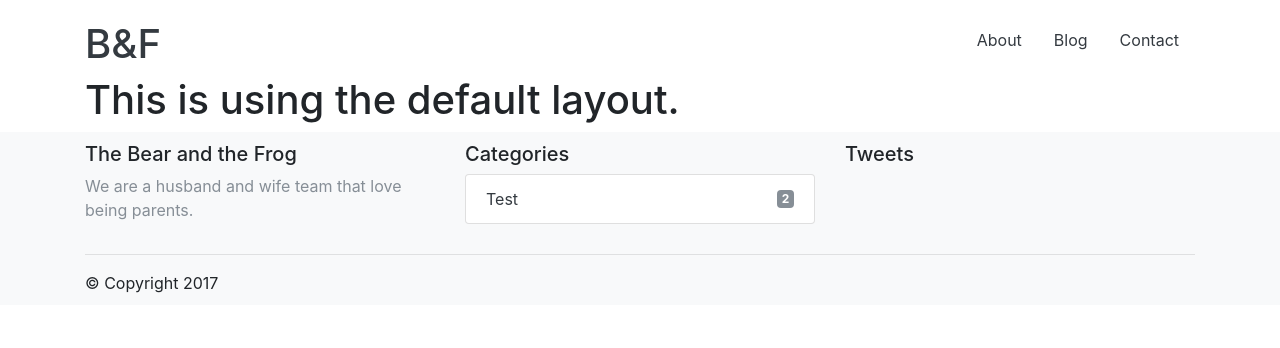
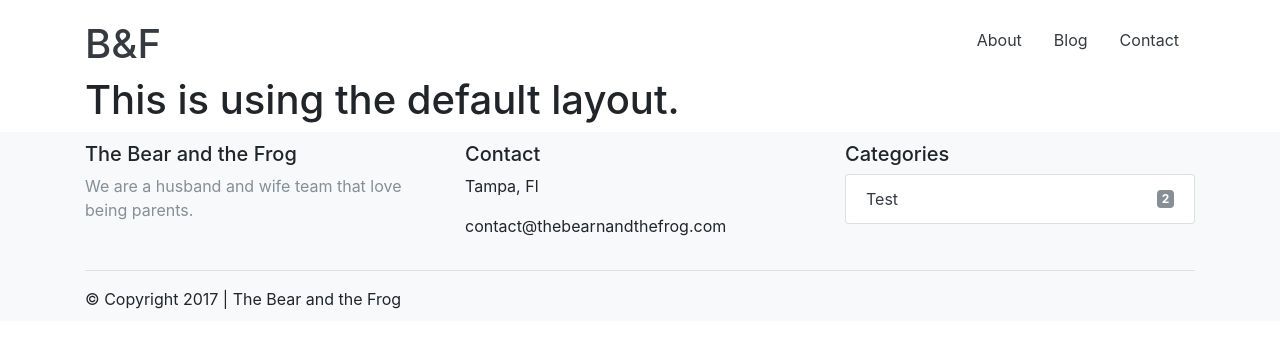
Before and after one commit to SevenZeroThree/The-Bear-and-the-Frog, a Jekyll site: the page built from index.html, in a window 1280 px wide. Shown: the top 348 px of the page. Built offline with Jekyll 4.4.1, drawn with Linux system fonts in a browser that asks for light colours; the list of posts is cut into pages by our own code.

Commit message:
Add contact section to footer

```diff
--- a/_includes/footer.html
+++ b/_includes/footer.html
@@ -3,6 +3,11 @@
         <div class="col">
             <h5>The Bear and the Frog</h3>
             <p class="text-secondary">We are a husband and wife team that love being parents.</p>
+        </div>
+        <div class="col">
+            <h5>Contact</h5>
+            <p>Tampa, Fl</p>
+            <p>contact@thebearnandthefrog.com</p>
         </div>
         <div class="col">
             <h5>Categories</h5>
@@ -26,15 +31,11 @@
                 {% assign tags_list = nil %}
             </ul>
         </div>
-        <div class="col">
-            <h5>Tweets</h5>
-            <p></p>
-        </div>
     </div>
     <hr />
     <div class="row">
         <div class="col">
-            &copy; Copyright 2017
+            &copy; Copyright 2017 | The Bear and the Frog
         </div>
     </div>
 </div>
```
